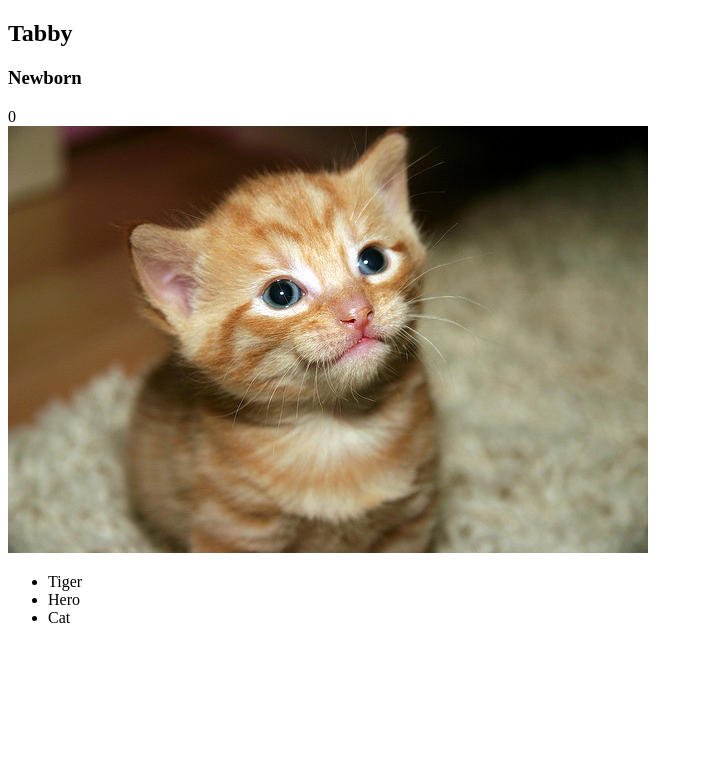
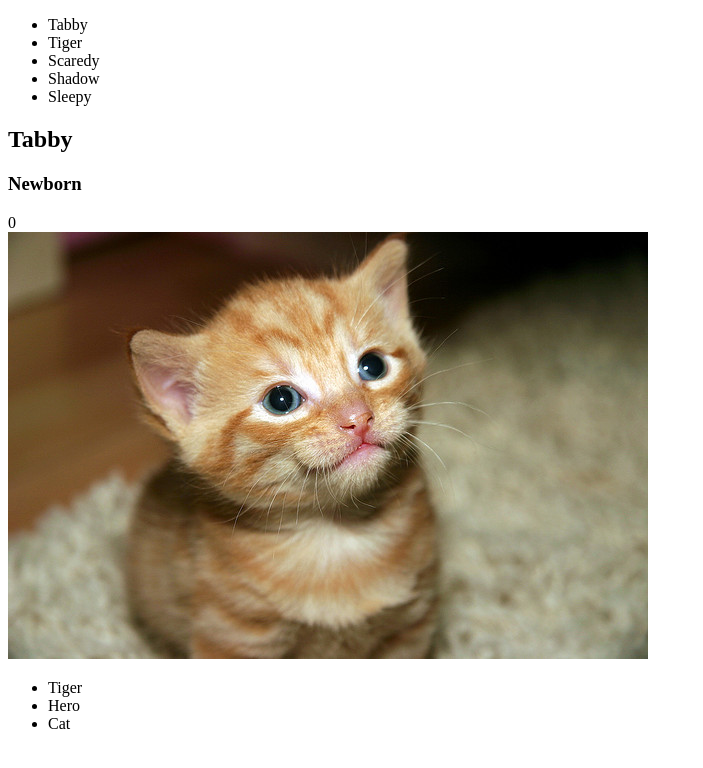
Before and after one commit to cherylcourt/udacity-cat-clicker-ko-starter, a plain HTML site: page index.html in a window 1280 px wide. Shown: the whole page, without its empty margins (0-703 px from the left). Drawn offline with Linux system fonts and the light colour scheme.

Commit message:
Added data binding so all cat names show up in a list.

```diff
--- a/index.html
+++ b/index.html
@@ -5,7 +5,9 @@
     <title>Cat Clicker</title>
 </head>
 <body>
-    <ul id="cat-list"></ul>
+    <ul id="cat-list" data-bind="foreach: catList">
+        <li data-bind="text: name"></li>
+    </ul>
     <div data-bind="with: currentCat" id="cat">
 
         <h2 data-bind="text: name"></h2>
```
